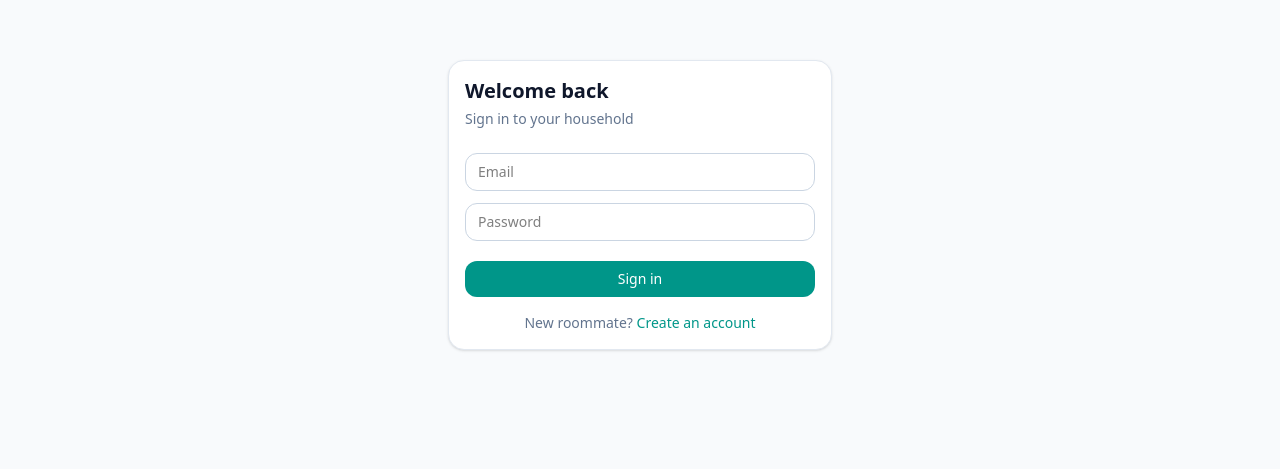
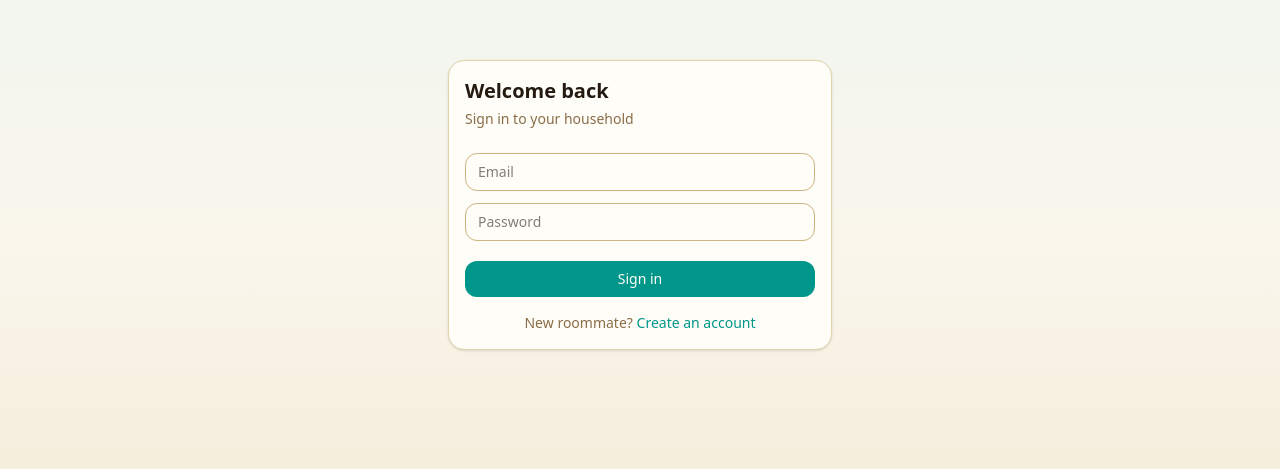
Before and after one commit to jganci1/roommate-app, a React (Vite) app: page /login in a window 1280 px wide. Shown: the part 195-664 px from the top of the page. Built offline with nearby package versions, Linux system fonts and the light colour scheme; no server answers.

Commit message:
Give the app a beachy palette
Swap the cool slate neutrals for warm sand/driftwood tones and add a
foam-to-sand (light) / ocean-to-night (dark) gradient behind the app
shell and auth screens, leaning on the existing teal accent for water.

```diff
--- a/src/auth/LoginPage.tsx
+++ b/src/auth/LoginPage.tsx
@@ -24,7 +24,7 @@ export function LoginPage() {
   }
 
   return (
-    <div className="flex min-h-screen items-center justify-center bg-slate-50 p-4 dark:bg-slate-950">
+    <div className="beach-bg flex min-h-screen items-center justify-center p-4">
       <Card className="w-full max-w-sm">
         <h1 className="mb-1 text-xl font-semibold text-slate-900 dark:text-slate-50">
           Welcome back
--- a/src/auth/SignupPage.tsx
+++ b/src/auth/SignupPage.tsx
@@ -36,7 +36,7 @@ export function SignupPage() {
   }
 
   return (
-    <div className="flex min-h-screen items-center justify-center bg-slate-50 p-4 dark:bg-slate-950">
+    <div className="beach-bg flex min-h-screen items-center justify-center p-4">
       <Card className="w-full max-w-sm">
         <h1 className="mb-1 text-xl font-semibold text-slate-900 dark:text-slate-50">
           Create your account
--- a/src/components/layout/AppLayout.tsx
+++ b/src/components/layout/AppLayout.tsx
@@ -10,7 +10,7 @@ export function AppLayout() {
   const { profile, household } = useAuth()
 
   return (
-    <div className="min-h-screen bg-slate-50 dark:bg-slate-950">
+    <div className="beach-bg min-h-screen">
       <header className="sticky top-0 z-30 flex items-center justify-between border-b border-slate-200 bg-white/90 px-4 py-3 backdrop-blur dark:border-slate-800 dark:bg-slate-900/90">
         <div className="flex items-center gap-3">
           <button
--- a/src/household/OnboardingPage.tsx
+++ b/src/household/OnboardingPage.tsx
@@ -44,7 +44,7 @@ export function OnboardingPage() {
   }
 
   return (
-    <div className="flex min-h-screen items-center justify-center bg-slate-50 p-4 dark:bg-slate-950">
+    <div className="beach-bg flex min-h-screen items-center justify-center p-4">
       <Card className="w-full max-w-sm">
         {mode === 'choose' && (
           <>
--- a/src/index.css
+++ b/src/index.css
@@ -1,4 +1,23 @@
 @import "tailwindcss";
+
+/* Warm "driftwood sand" neutrals in place of Tailwind's default cool slate,
+   so every existing slate-* utility (page backgrounds, cards, borders, text)
+   reads as beach sand/driftwood instead of blue-gray, with no component
+   changes needed. Paired with the app's existing teal accent for the water. */
+@theme {
+  --color-white: #fffdf8;
+  --color-slate-50: #faf6ec;
+  --color-slate-100: #f2e9d3;
+  --color-slate-200: #e3d3ac;
+  --color-slate-300: #cdb37e;
+  --color-slate-400: #a98b5b;
+  --color-slate-500: #8a6d48;
+  --color-slate-600: #6c5436;
+  --color-slate-700: #543f29;
+  --color-slate-800: #3a2b1c;
+  --color-slate-900: #241a10;
+  --color-slate-950: #150f09;
+}
 
 :root {
   color-scheme: light dark;
@@ -20,3 +39,15 @@ body {
     sans-serif;
   -webkit-font-smoothing: antialiased;
 }
+
+/* Shared full-page background for auth/onboarding screens and the app shell:
+   pale foam-teal fading into sand (light) or deep ocean fading into night (dark). */
+.beach-bg {
+  background: linear-gradient(180deg, #eaf6f1 0%, #faf6ec 55%, #f2e9d3 100%);
+}
+
+@media (prefers-color-scheme: dark) {
+  .beach-bg {
+    background: linear-gradient(180deg, #0b1f1d 0%, #150f09 60%, #0f0b06 100%);
+  }
+}
```
